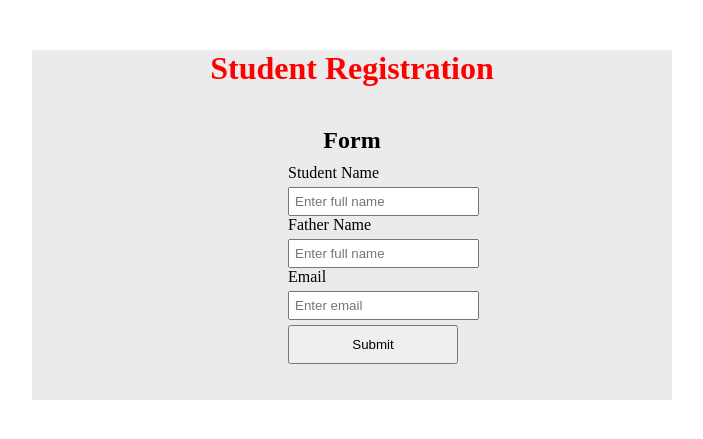
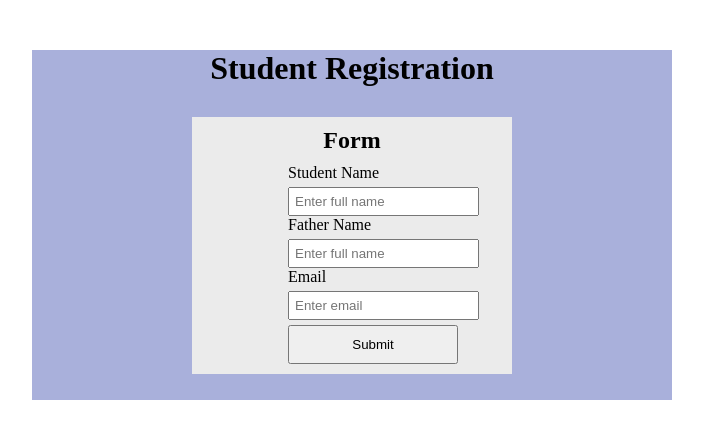
Before and after one commit to ihassaan4/gitPractice_Assignment1, a PHP site: page / in a window 1280 px wide. Shown: the top 439 px of the page, without its empty margins (288-991 px from the left). Run offline with PHP 8.4, Linux system fonts and the light colour scheme.

Commit message:
Revert "Style.css Changes"
This reverts commit f718e52d9a0f7339ce693da46ef47a2886573555.

```diff
--- a/css/style.css
+++ b/css/style.css
@@ -1,8 +1,8 @@
 *{margin:0;padding:0}
 
 
-.form{margin:50px auto;background:#ebebeb;width:50%;height:350px;}
-.form h1{text-align:center;color:red;}
+.form{margin:50px auto;background:#a9b0db;width:50%;height:350px;}
+.form h1{text-align:center;}
 #inputs{background:#ebebeb;width:50%;margin:30px auto;padding:10px 0px}
 #inputs h2{text-align:center;}
 #inputs form{margin-left:30%;padding-top:10px;}
```
